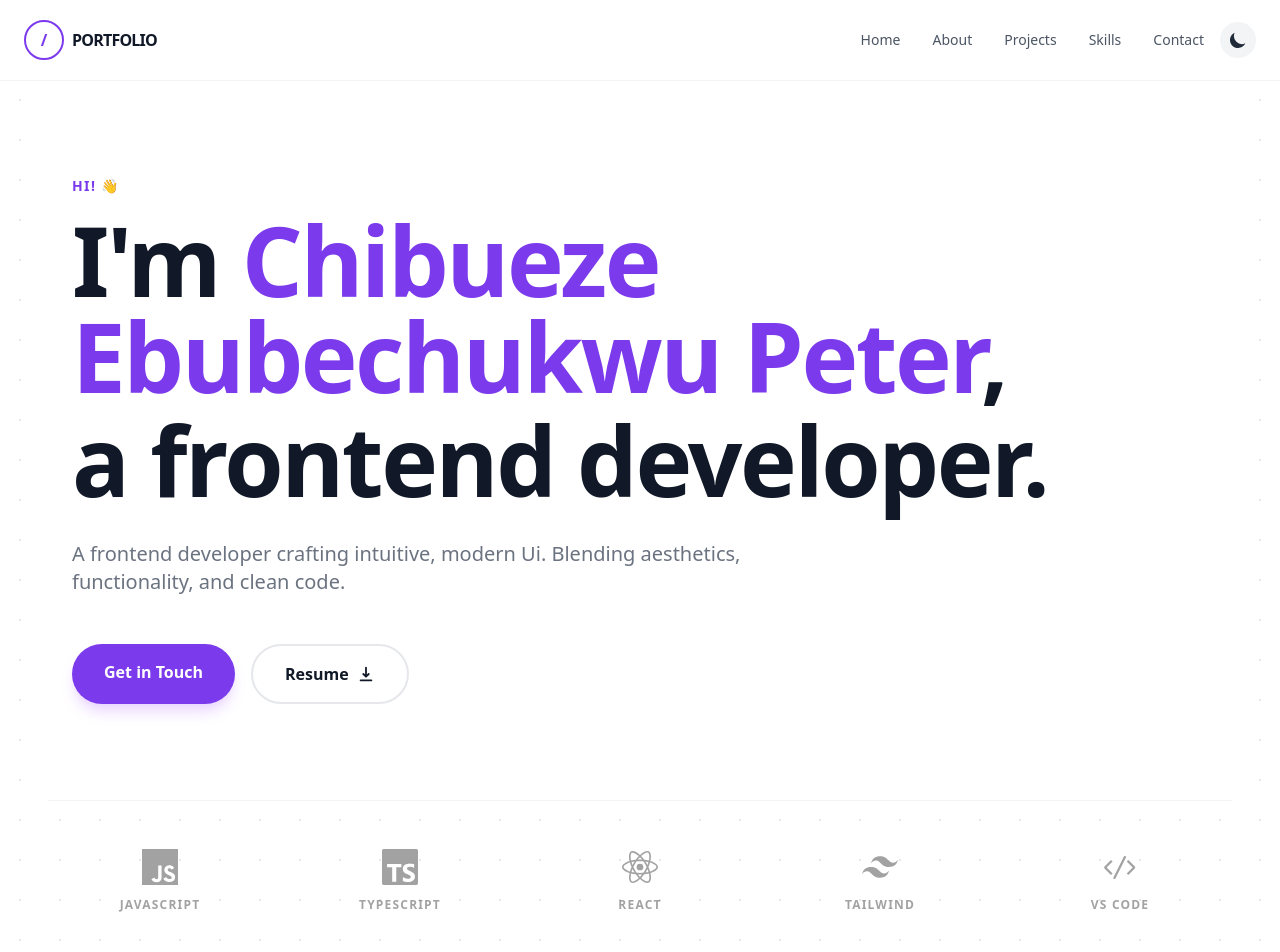
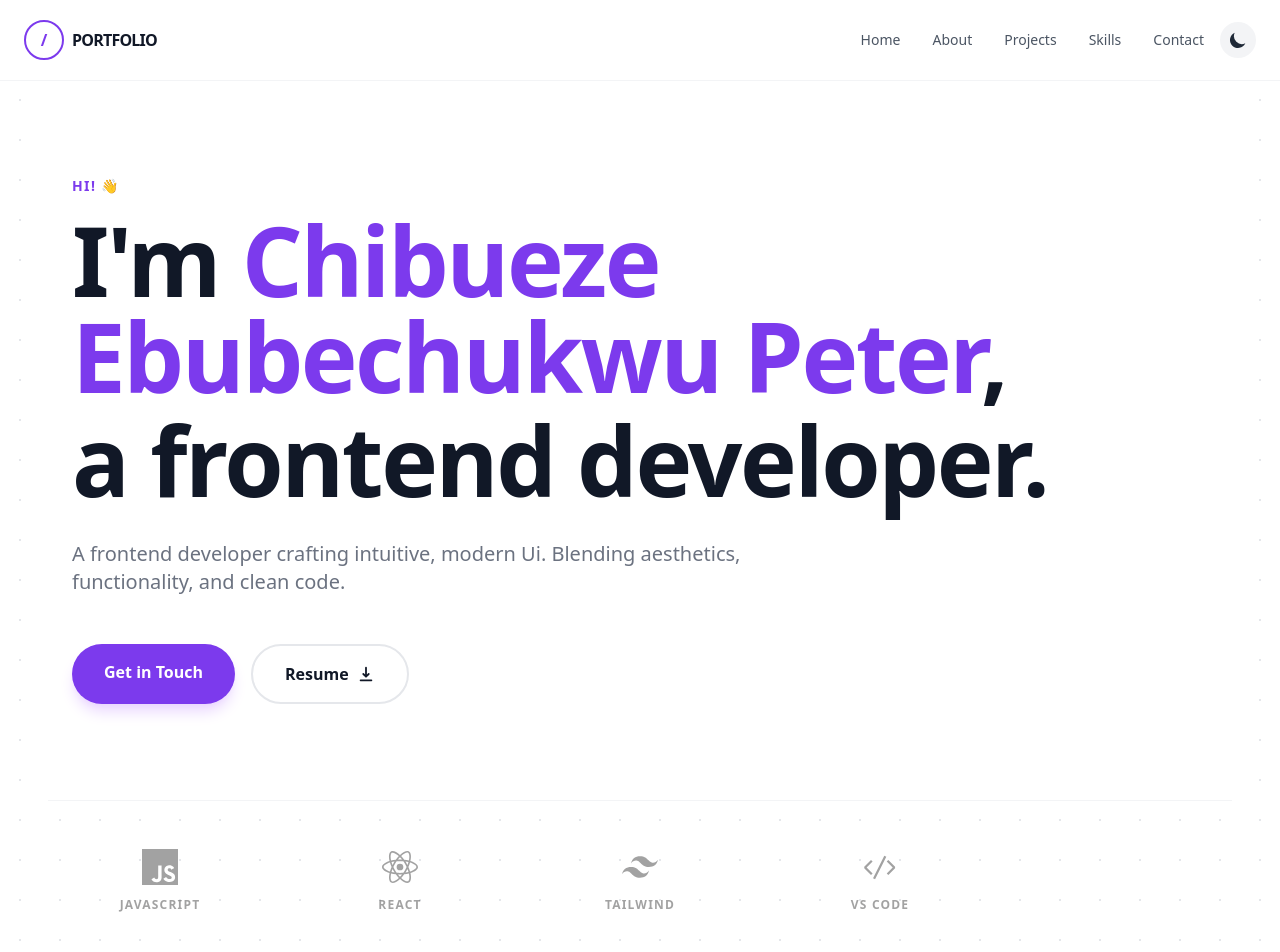
Before and after one commit to ebubexo1/Chibueze-Ebubechukwu-portfilo, a React (Vite) app: page / in a window 1280 px wide. Shown: the top 952 px of the page. Built offline with nearby package versions, Linux system fonts and the light colour scheme; the HTML template or start-up script is replaced by a standard one.

Commit message:
Refactor import statements and clean up code

```diff
--- a/src/data.js
+++ b/src/data.js
@@ -1,6 +1,5 @@
 import {
   SiJavascript,
-  SiTypescript,
   SiReact,
   SiTailwindcss,
   SiGithub,
@@ -28,7 +27,6 @@ export const DATA = {
   navLinks: ["Home", "About", "Projects", "Skills", "Contact"],
   technologies: [
     { icon: SiJavascript, name: "JavaScript" },
-    { icon: SiTypescript, name: "TypeScript" },
     { icon: SiReact, name: "React" },
     { icon: SiTailwindcss, name: "Tailwind" },
     { icon: VscCode, name: "VS Code" }
@@ -39,7 +37,7 @@ export const DATA = {
     { title: "Scaffolding", desc: "Ykefolds Integrated Service Limited.", tags: ["JavaScript"], image: "/img3.png", link: "https://scaffolding-22.vercel.app" }
   ],
   skills: {
-    Frontend: ["React","JavaScript", "TypeScript", "Tailwind CSS"],
+    Frontend: ["React","JavaScript", "Tailwind CSS"],
     Tools: ["VS Code", "Git", "Github", "Vite"],
     Other: ["UI Design","Performance"]
   },
```
